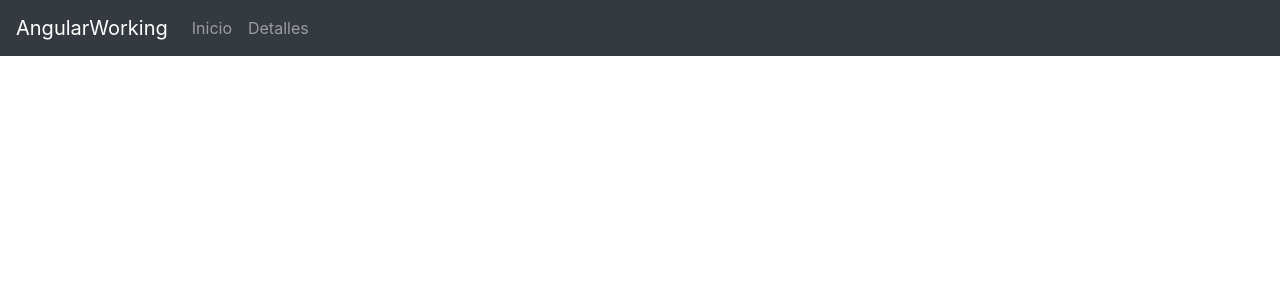
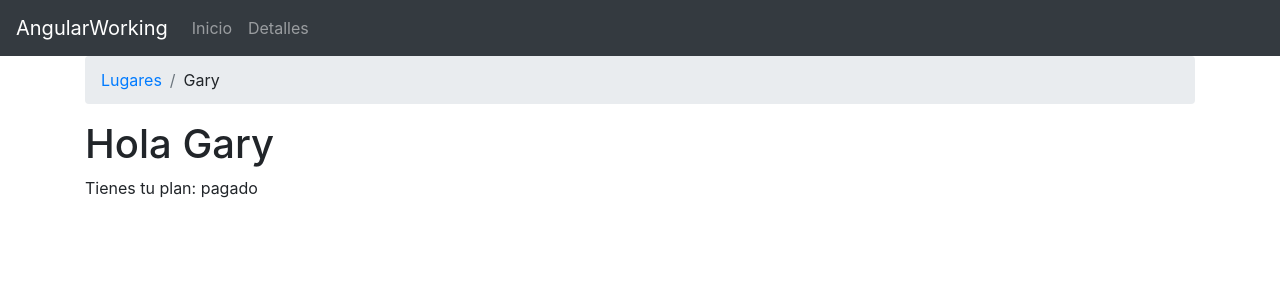
Before and after one commit to juanaguillon/angular-working, an Angular app: page /detalle/1 in a window 1280 px wide. Before the commit this address led to /. Shown: the top 300 px of the page. Built offline with nearby package versions, Linux system fonts and the light colour scheme.

Commit message:
Composision detalles | Lugares

```diff
--- a/src/app/app-routing.module.ts
+++ b/src/app/app-routing.module.ts
@@ -9,7 +9,7 @@ const routes: Routes = [
     component: LugaresComponent
   },
   {
-    path: 'detalles',
+    path: 'detalle/:id',
     component: DetallesComponent
   }
 ];
--- a/src/app/app.module.ts
+++ b/src/app/app.module.ts
@@ -8,6 +8,7 @@ import { ResaltarDirective } from './directives/resaltar.directive';
 import { ContarClicksDirective } from './directives/contar-clicks.directive';
 import { DetallesComponent } from './detalles/detalles.component';
 import { LugaresComponent } from './lugares/lugares.component';
+import { ContactoComponent } from './contacto/contacto.component';
 
 @NgModule({
   declarations: [
@@ -15,7 +16,8 @@ import { LugaresComponent } from './lugares/lugares.component';
     ResaltarDirective,
     ContarClicksDirective,
     DetallesComponent,
-    LugaresComponent
+    LugaresComponent,
+    ContactoComponent
   ],
   imports: [
     BrowserModule,
--- /dev/null
+++ b/src/app/contacto/contacto.component.html
@@ -0,0 +1,3 @@
+<p>
+  contacto works!
+</p>
--- /dev/null
+++ b/src/app/contacto/contacto.component.ts
@@ -0,0 +1,15 @@
+import { Component, OnInit } from '@angular/core';
+
+@Component({
+  selector: 'app-contacto',
+  templateUrl: './contacto.component.html',
+  styleUrls: ['./contacto.component.css']
+})
+export class ContactoComponent implements OnInit {
+
+  constructor() { }
+
+  ngOnInit() {
+  }
+
+}
--- a/src/app/detalles/detalles.component.html
+++ b/src/app/detalles/detalles.component.html
@@ -1 +1,10 @@
-<h1>Detalle Works!</h1>
+<div class="container">
+	<nav aria-label="breadcrumb">
+	  <ol class="breadcrumb">
+	    <li class="breadcrumb-item" aria-current="page"><a routerLink="lugares">Lugares</a></li>
+	    <li class="breadcrumb-item" aria-current="page">{{buscarId().nombre}}</li>
+	  </ol>
+	</nav>
+	<h1>Hola {{buscarId().nombre}}</h1>
+	<span>Tienes tu plan: {{buscarId().plan}}</span>
+</div>
--- a/src/app/detalles/detalles.component.ts
+++ b/src/app/detalles/detalles.component.ts
@@ -1,15 +1,48 @@
 import { Component, OnInit } from '@angular/core';
+import { ActivatedRoute } from '@angular/router';
 
 @Component({
   selector: 'app-detalles',
   templateUrl: './detalles.component.html',
   styleUrls: ['./detalles.component.css']
 })
+
+
 export class DetallesComponent implements OnInit {
 
-  constructor() { }
 
-  ngOnInit() {
+  lugares = [
+    {
+      "id" : 1,
+      "nombre":"Gary",
+      "show": true,
+      "plan": 'pagado'
+    },
+    {
+      "id" : 2,
+      "nombre":"Mart",
+      "show": false,
+      "plan": 'gratis'
+    },
+    {
+      "id" : 3,
+      "nombre":"Trusta",
+      "show": true,
+      "plan": "pagado"
+    }
+  ];
+
+  id = null;
+
+  constructor( private activeRoute: ActivatedRoute ) {
+  	this.id = this.activeRoute.snapshot.params['id'];
+    console.log( this.buscarId () );
+  }
+
+  ngOnInit() { }
+
+  buscarId( ){
+  	return this.lugares.find(({ id }) => id == this.id || false );
   }
 
 }
--- a/src/app/lugares/lugares.component.html
+++ b/src/app/lugares/lugares.component.html
@@ -1,3 +1,5 @@
+
 <ul class="list-group" >
-	<li *ngFor="let lugar of lugares" class="list-group-item">{{lugar.nombre}}</li>
+	<a *ngFor="let lugar of lugares" routerLink="/detalle/{{lugar.id}}" ><li class="list-group-item">{{lugar.nombre}}</li></a>
+
 </ul>
--- a/src/app/lugares/lugares.component.ts
+++ b/src/app/lugares/lugares.component.ts
@@ -7,21 +7,26 @@ import { Component, OnInit } from '@angular/core';
 })
 export class LugaresComponent implements OnInit {
 
-  constructor() { }
+  constructor( ) {
+
+  }
 
 
   lugares = [
     {
+      "id" : 1,
       "nombre":"Gary",
       "show": true,
       "plan": 'pagado'
     },
     {
+      "id" : 2,
       "nombre":"Mart",
       "show": false,
       "plan": 'gratis'
     },
     {
+      "id" : 3,
       "nombre":"Trusta",
       "show": true,
       "plan": "pagado"
```
Also changed, not shown: src/app/contacto/contacto.component.css (added), 1 other file (tests, documents, lock files or other folders).
